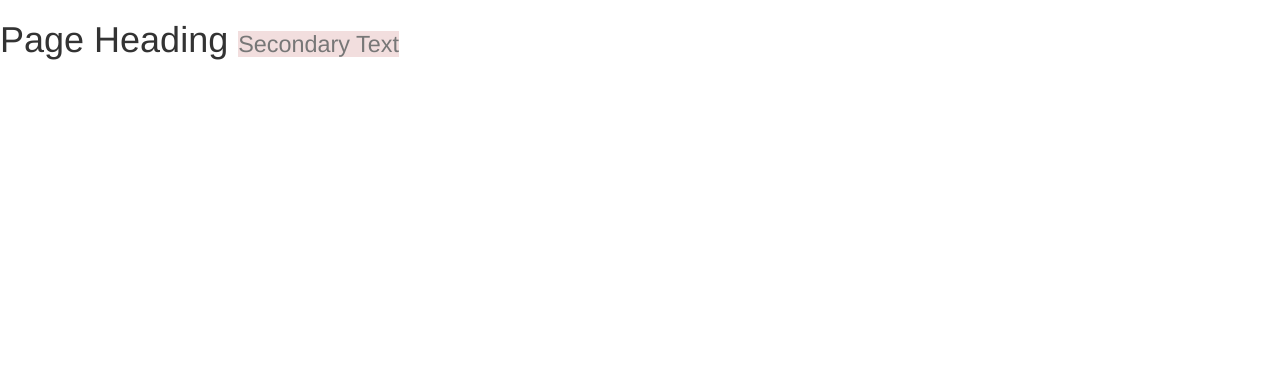
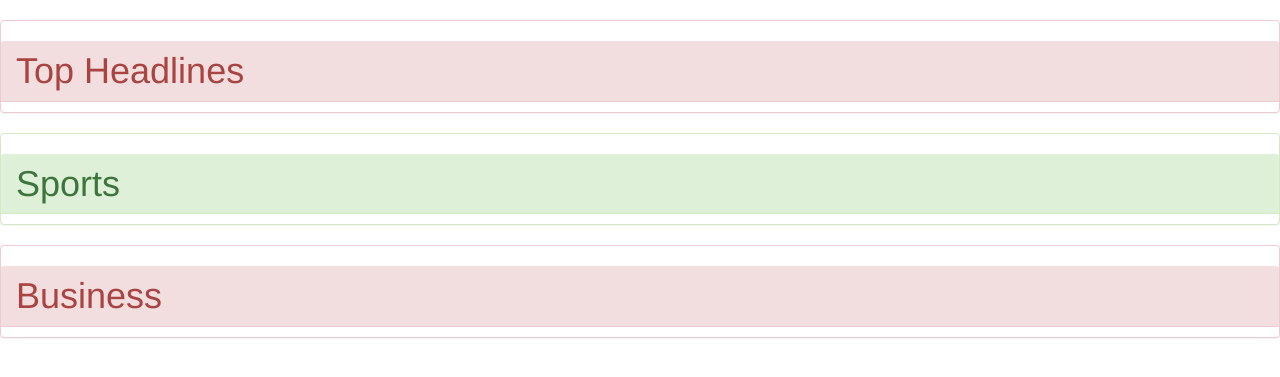
Before and after one commit to dynamodenis/News-Breeze, a Flask app: template app/templates/index.html in a window 1280 px wide. Shown: the part 52-429 px from the top of the page. Run offline with Flask 2, Linux system fonts and the light colour scheme; the template is opened without the code that fills it, so the values that code supplies are empty; parts of the project's set-up code (start-up, migrations or seed data) failed here and were passed over; some libraries are stand-ins or nearby versions.

Commit message:
created search everything function to include sports and business in view

```diff
--- a/app/config.py
+++ b/app/config.py
@@ -1,7 +1,7 @@
 class Config:
     HEADLINES_API_URL="https://newsapi.org/v2/top-headlines?country=us&apiKey={}"
     SOURCE_API_URL='https://newsapi.org/v2/sources?apiKey={}'
-    # SEARCH_SOURCES='https://newsapi.org/v2/everything?q={}&apiKey={}'
+    SEARCH_SOURCES='https://newsapi.org/v2/everything?q={}&apiKey={}'
 
 
 class ProdConfig(Config):
--- a/app/templates/base.html
+++ b/app/templates/base.html
@@ -32,5 +32,6 @@
 {% block content %}
 
 {% endblock%}
+
 </body>
 </html>
--- a/app/templates/index.html
+++ b/app/templates/index.html
@@ -4,10 +4,25 @@
 
 
 {% block content%}
-<h1 class="my-4">Page Heading
-    <small class="bg-danger">Secondary Text</small>
-</h1>
-<ul>
-   {{macro.displaySources(articles)}}
-</ul>
+<div class="panel panel-danger">
+    <h1 class="my-4 panel-heading">Top Headlines</h1>
+
+    <ul>
+    {{macro.displaySources(articles)}}
+    </ul>
+</div>
+<div class="panel panel-success">
+    <h1 class="my-4 panel-heading">Sports</h1>
+
+    <ul>
+    {{macro.displaySources(sports)}}
+    </ul>
+</div>
+<div class="panel panel-danger">
+    <h1 class="my-4 panel-heading">Business</h1>
+
+    <ul>
+    {{macro.displaySources(business)}}
+    </ul>
+</div>
 {% endblock %}
--- a/app/templates/macros.html
+++ b/app/templates/macros.html
@@ -2,8 +2,8 @@
     {% for source in source_list%}
         <!-- <li>{{source.source['name']}}</li> -->
     <div class="container">
-        <div class="row ">
-            <div class="col-lg-6 mb-4 col-xs-12 col-sm-12 col-md-4" >
+        <div class="row">
+            <div class="col-lg-6 mb-4 col-xs-12 col-sm-12 col-md-4 ">
                 <div class="card h-100">
                 <img  src="{{source.urlToImage}}" alt="" class="img-responsive">
                 <div class="card-body">
@@ -11,6 +11,7 @@
                     <a href="{{source.url}}">{{source.title}}</a>
                     </h4>
                     <p class="card-text">{{source.description}}</p>
+                    <p>Posted from:<span class="label label-primary">{{source.source['name']}}</span>  <span></span> Posted At:<span class="label label-danger">{{source.publishedAt}}</span></p>
             </div>
             <hr style="border-width: 2px;">
         </div>
--- a/app/views.py
+++ b/app/views.py
@@ -1,11 +1,13 @@
 from app import app
 from flask import render_template
-from .request import get_source,get_article
+from .request import get_source,get_article,search_for_article
 
 @app.route('/')
 def index():
     articles=get_article()
-    return render_template('index.html',articles=articles)
+    sport=search_for_article('sports')
+    business=search_for_article('business')
+    return render_template('index.html',articles=articles,sports=sport,business=business)
 
 
 
```
Also changed, not shown: app/request.py (+17 -0 lines).
